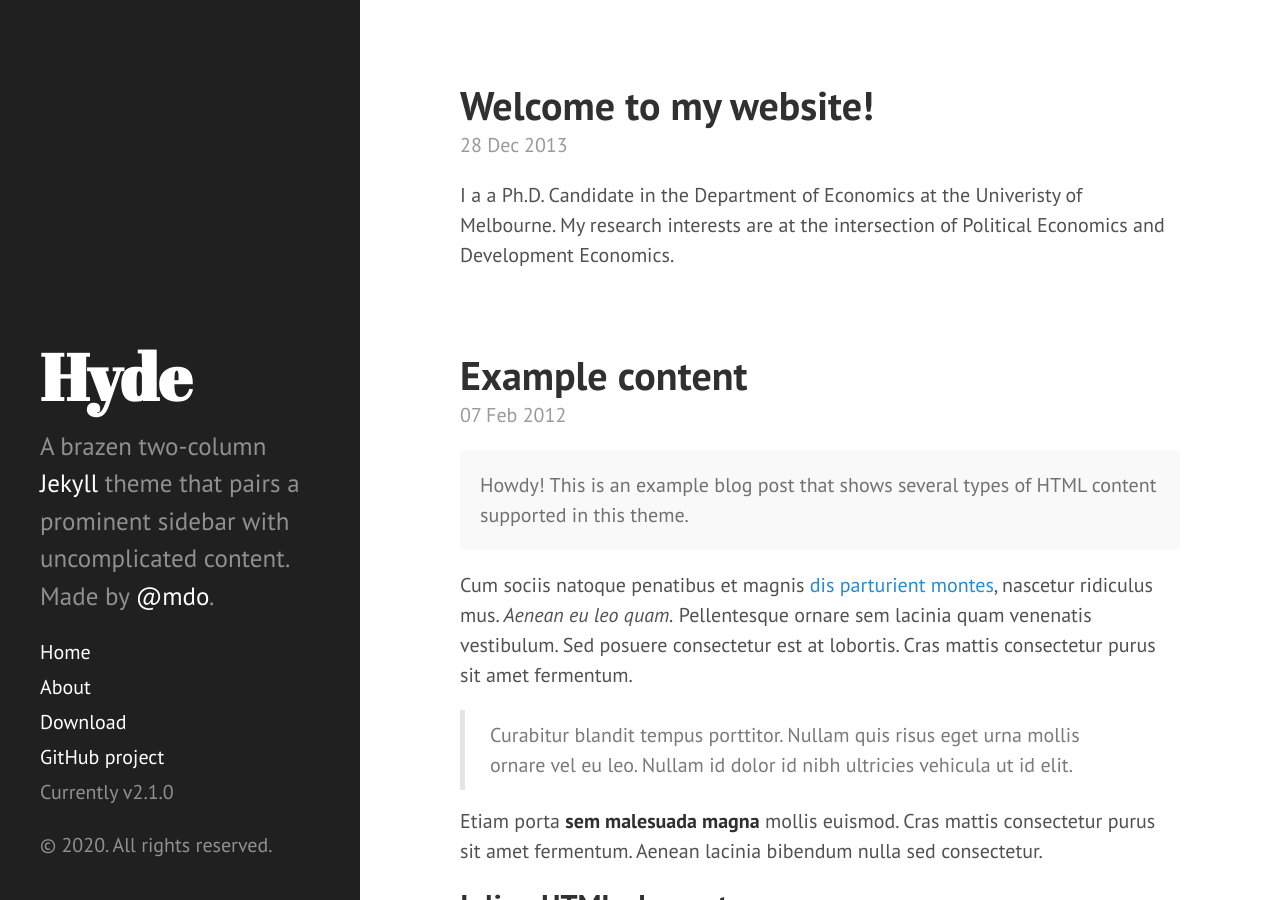
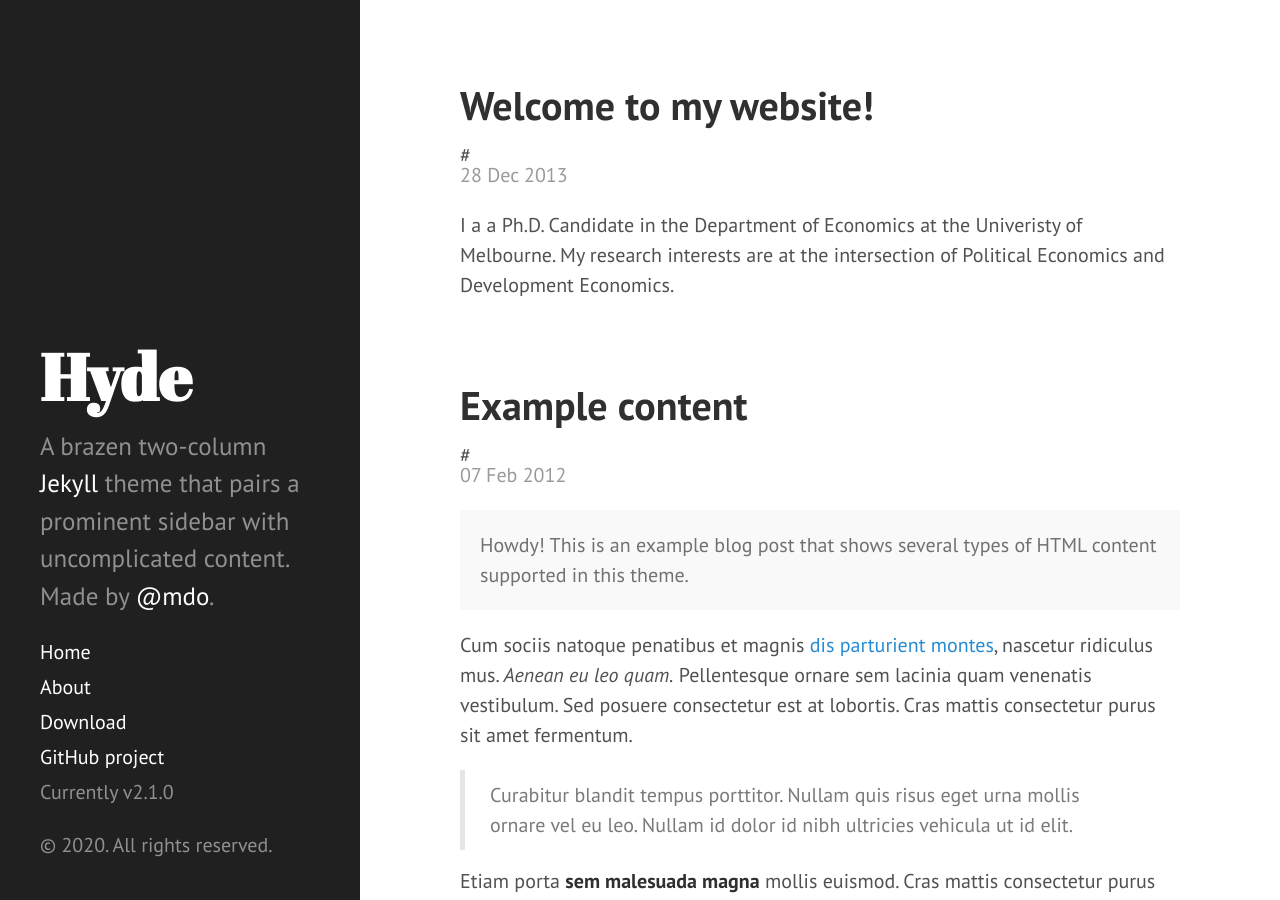
Before and after one commit to haikunzhan/research, a Jekyll site: the page built from index.html, in a window 1280 px wide and 900 px high. Built offline with Jekyll 4.4.1, drawn with Linux system fonts in a browser that asks for light colours; Markdown is read by kramdown in place of the engine named in the settings; the list of posts is cut into pages by our own code.

Commit message:
Update index.html

```diff
--- a/index.html
+++ b/index.html
@@ -12,7 +12,7 @@ title: Home
       </a>
     </h1>
 
-    <span class="post-date">{{ post.date | date_to_string }}</span>
+    #<span class="post-date">{{ post.date | date_to_string }}</span>
 
     {{ post.content }}
   </div>
```
